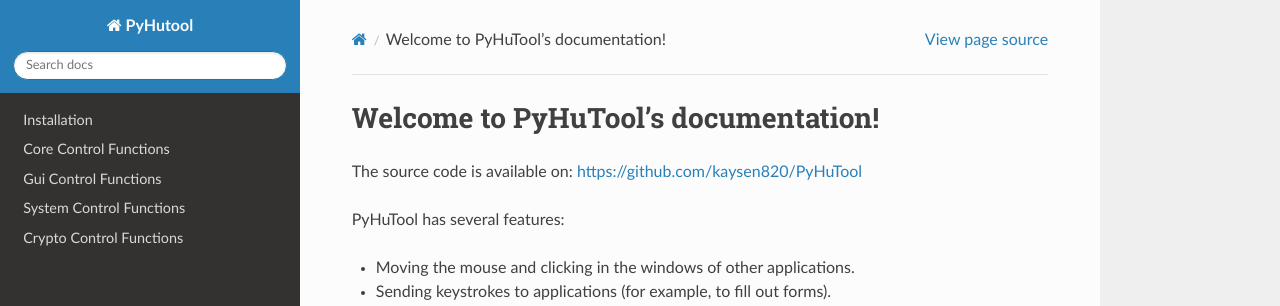
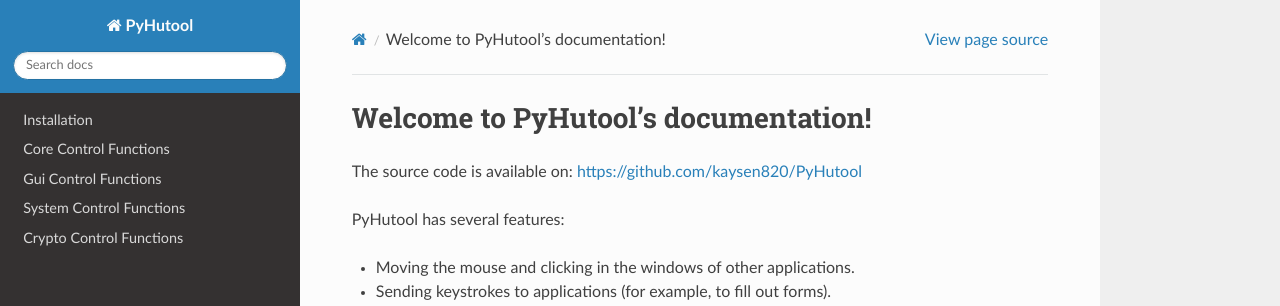
Before and after one commit to KAY53N/PyHutool, a Sphinx documentation site: the page built from docs/index.rst, in a window 1280 px wide and 900 px high. Shown: the top 306 px of the window. Built offline with Sphinx 7.4.7 and the Read the Docs theme 2.0.0, drawn with Linux system fonts in a browser that asks for light colours.

Commit message:
修改项目名

```diff
--- a/docs/index.rst
+++ b/docs/index.rst
@@ -1,12 +1,12 @@
 
 
-Welcome to PyHuTool's documentation!
+Welcome to PyHutool's documentation!
 =====================================
 
 
-The source code is available on: https://github.com/kaysen820/PyHuTool
+The source code is available on: https://github.com/kaysen820/PyHutool
 
-PyHuTool has several features:
+PyHutool has several features:
 
 * Moving the mouse and clicking in the windows of other applications.
 * Sending keystrokes to applications (for example, to fill out forms).
--- a/setup.py
+++ b/setup.py
@@ -18,7 +18,7 @@
 setup(
     name='PyHutool',
     version=version,
-    url='https://github.com/kaysen820/PyHuTool',
+    url='https://github.com/kaysen820/PyHutool',
     author='kaysen',
     author_email='kaysen820@gmail.com',
     description='PyHutool lets Python control the mouse and keyboard, and other GUI automation tasks. For Windows, macOS, and Linux',
```
Also changed, not shown: README.md (+2 -2 lines), 3 other files.
